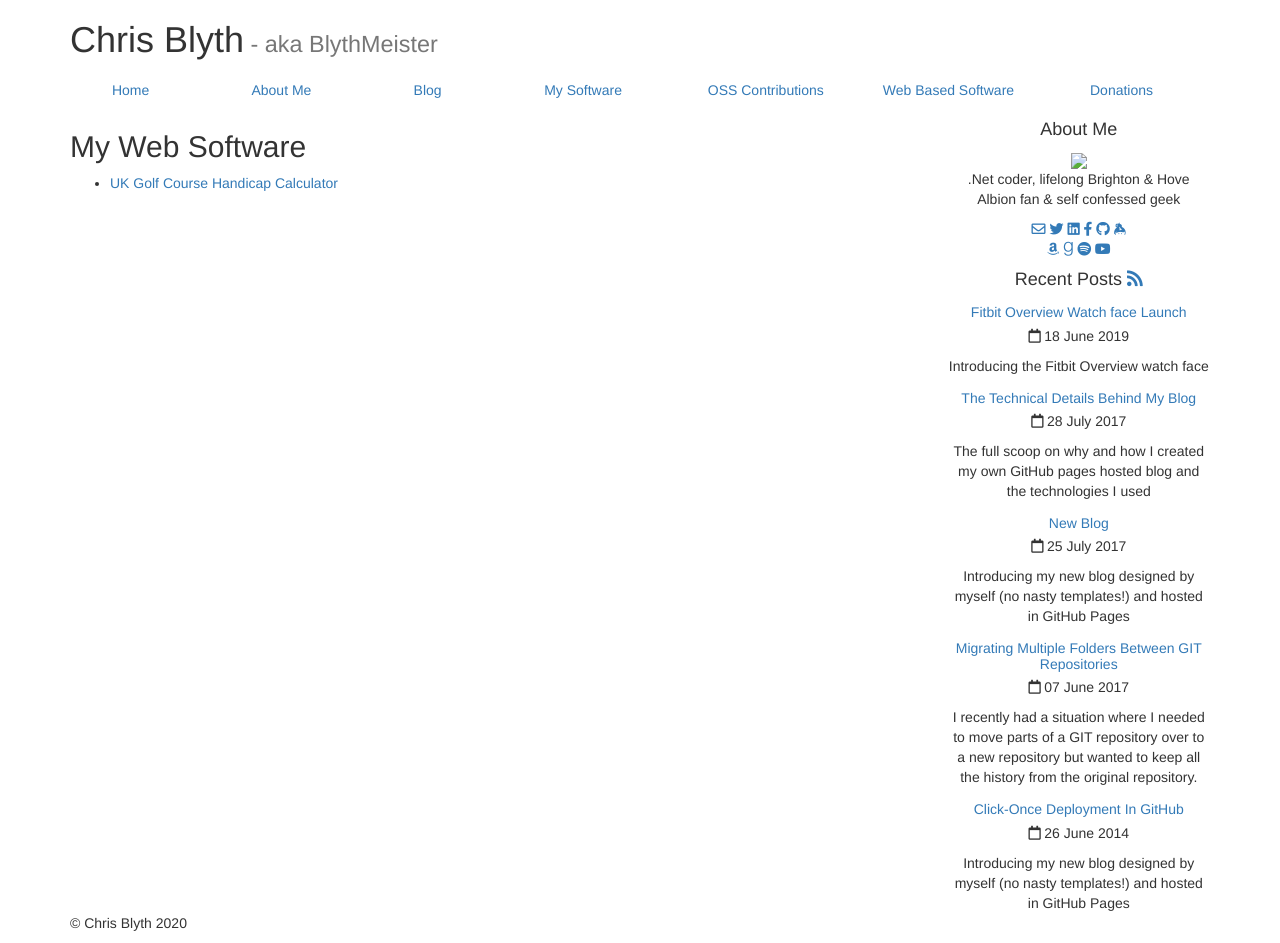
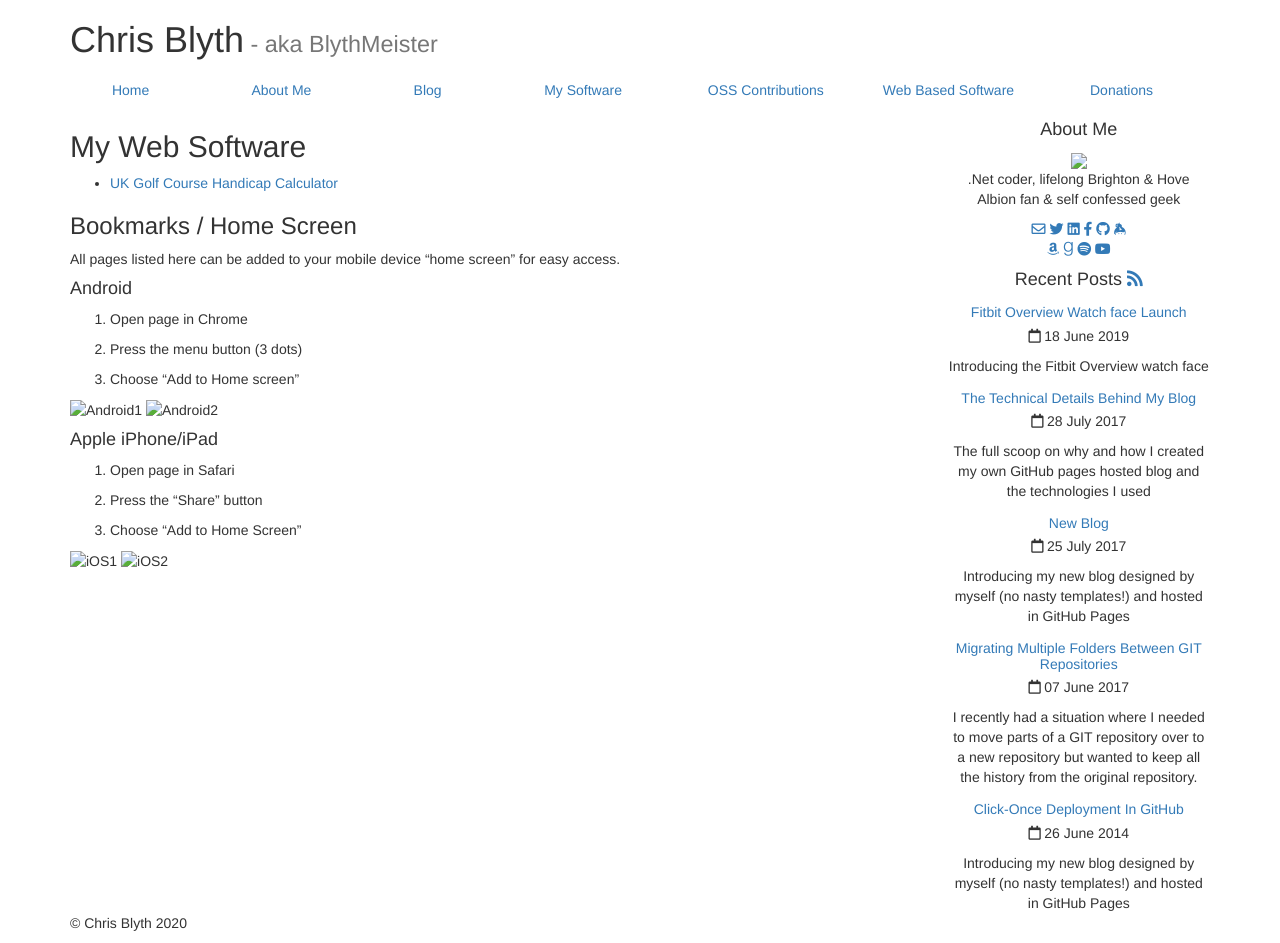
Before and after one commit to BlythMeister/blyth.me.uk, a Jekyll site: the page built from software/web/index.md, in a window 1280 px wide. Built offline with Jekyll 4.4.1, drawn with Linux system fonts in a browser that asks for light colours; nearby versions of some CDN libraries.

Commit message:
Add "add to homescreen" instructions

```diff
--- a/software/web/index.md
+++ b/software/web/index.md
@@ -6,3 +6,29 @@ description: "Links to pages with web based apps"
 ## My Web Software
 
 * [UK Golf Course Handicap Calculator]({{ site.url }}/software/web/golf-handicap)
+
+### Bookmarks / Home Screen
+
+All pages listed here can be added to your mobile device "home screen" for easy access.
+
+#### Android
+
+1. Open page in Chrome
+
+2. Press the menu button (3 dots)
+
+3. Choose "Add to Home screen"
+
+![Android1]({{ site.url}}/images/webApp/Android1.jpeg)
+![Android2]({{ site.url}}/images/webApp/Android2.jpeg)
+
+#### Apple iPhone/iPad
+
+1. Open page in Safari
+
+2. Press the "Share" button
+
+3. Choose "Add to Home Screen"
+
+![iOS1]({{ site.url}}/images/webApp/iOS1.jpeg)
+![iOS2]({{ site.url}}/images/webApp/iOS2.jpeg)
```
Also changed, not shown: images/webApp/Android1.jpeg (added), images/webApp/Android2.jpeg (added), images/webApp/iOS1.jpeg (added), images/webApp/iOS2.jpeg (added).
